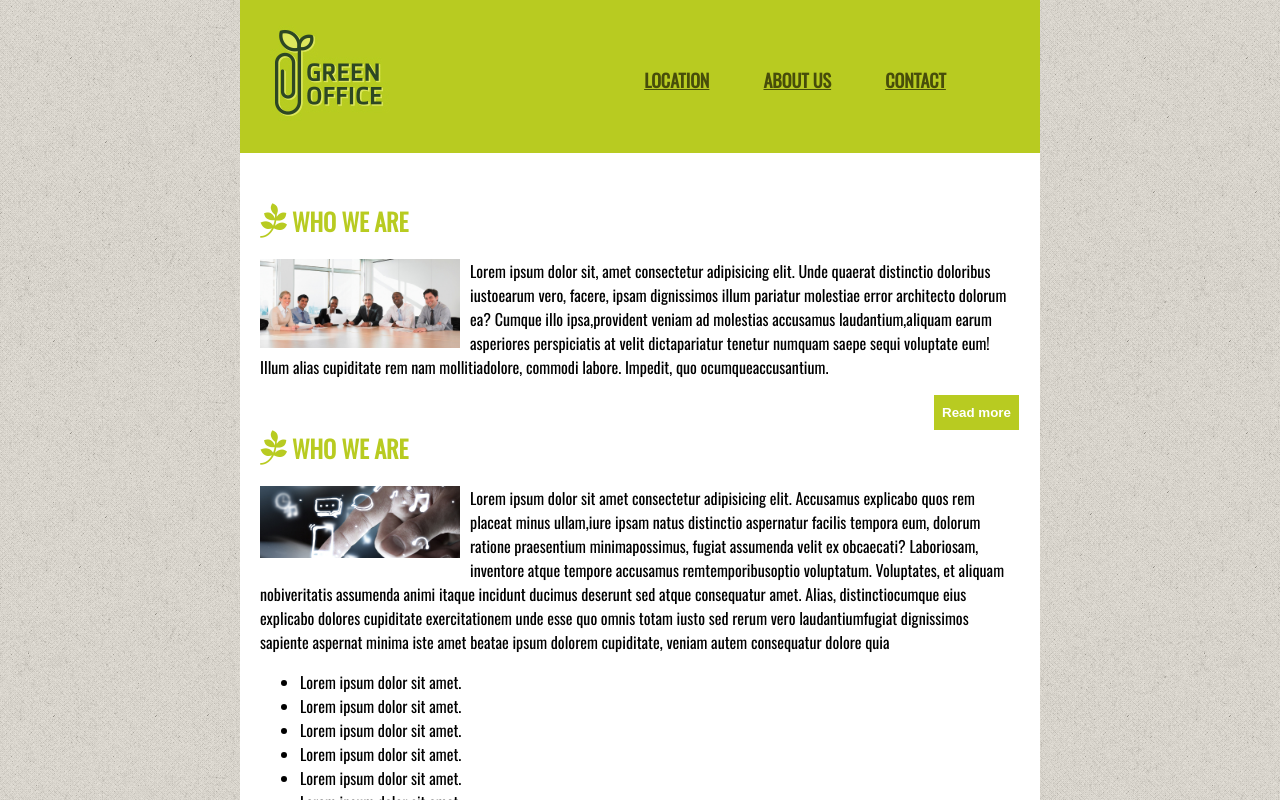
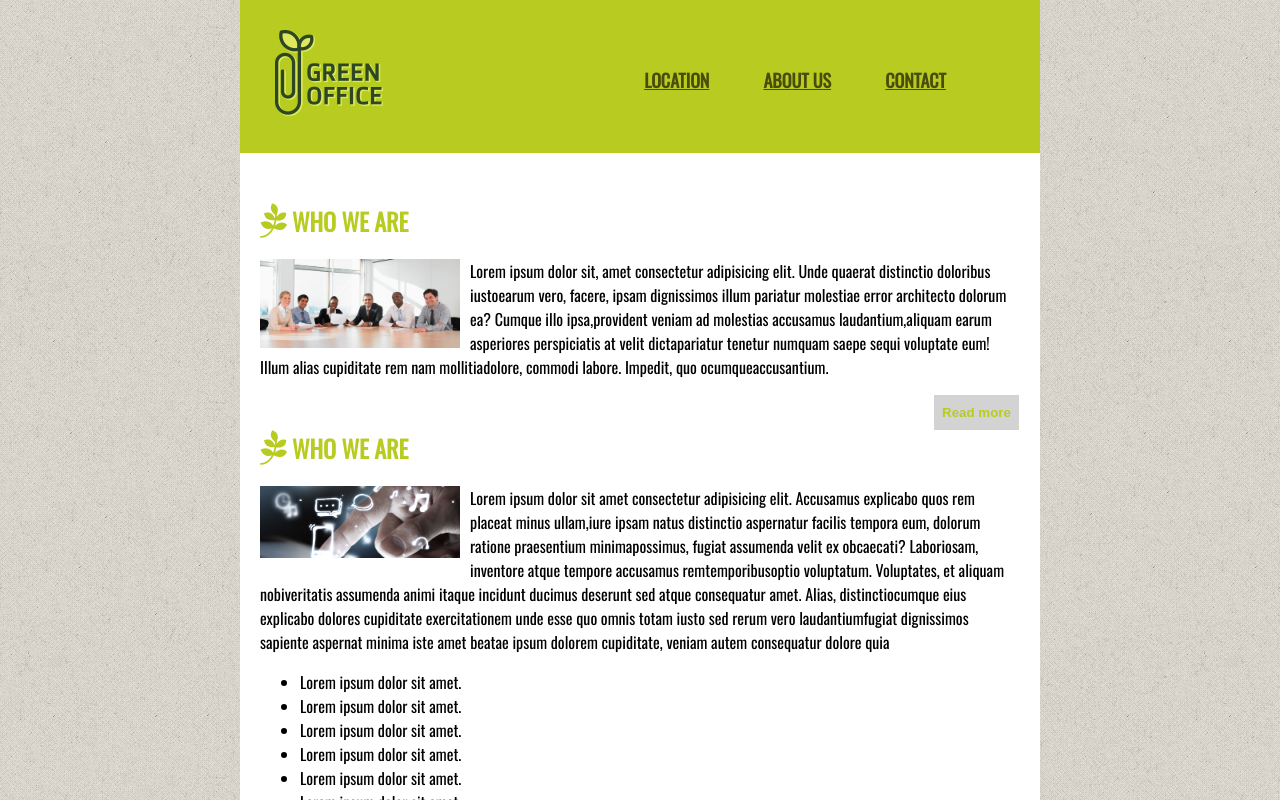
Before and after one commit to mohamedhn37/TP-GREEN-OFFICE, a plain HTML site: page index.html in a window 1280 px wide. In both pictures the pointer is over the button 976 px from the left and 412 px from the top of the page. Shown: the top 800 px of the page. Drawn offline with nearby package versions, Linux system fonts and the light colour scheme.

Commit message:
ajouter transition

```diff
--- a/style.css
+++ b/style.css
@@ -1,5 +1,7 @@
 @import url('https://fonts.googleapis.com/css2?family=Oswald&display=swap');
-
+*{
+    transition: all 1s;
+}
 body{
     background: url(img/fond.png);
     margin-top: 0;
@@ -66,7 +68,7 @@ span{
 .fa-brands.fa-pagelines{
     font-size: 36px;
     color: #B8CB21;
- }
+}
 button{
     background-color: rgb(184, 203, 33);
     border: none;
@@ -75,7 +77,11 @@ button{
     font-weight: bold;
     margin-left: 674px;
     cursor: pointer;
-  }
+}
+button:hover{
+    background-color: lightgray;
+    color: rgb(184, 203, 33);
+}
 /***end header***/
 /***start footer***/
 
```
